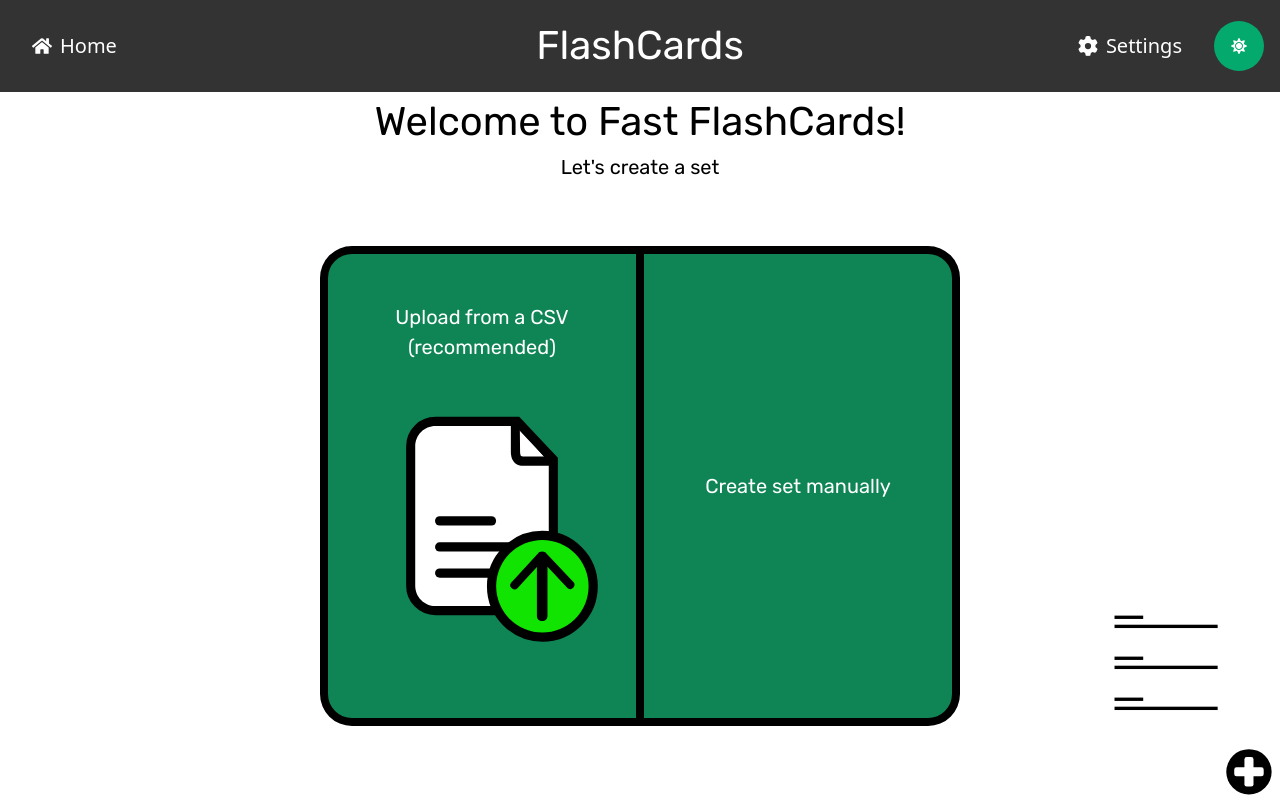
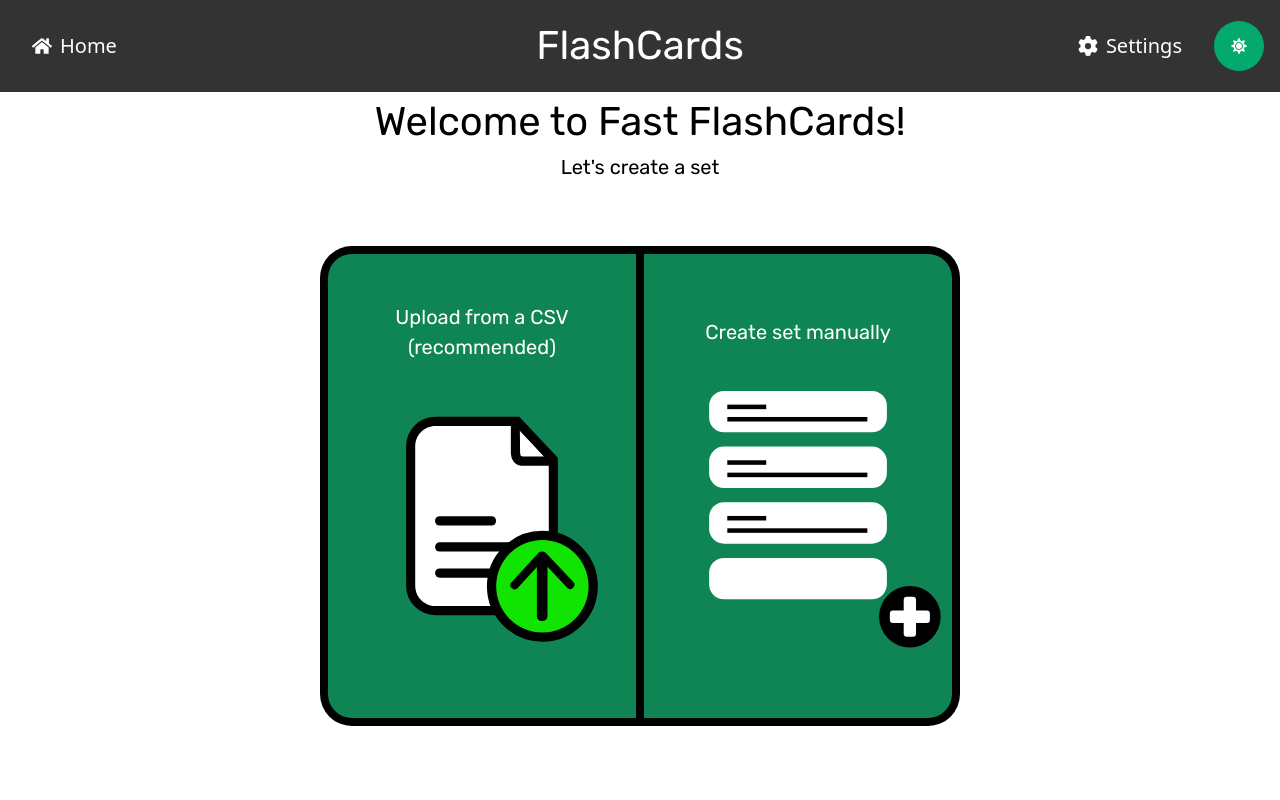
Before and after one commit to SamB221/FastFlashCards, a React (Vite) app: page /landing in a window 1280 px wide. Built offline with nearby package versions, Linux system fonts and the light colour scheme.

Commit message:
Fixed html id mixup

```diff
--- a/src/index.css
+++ b/src/index.css
@@ -617,7 +617,7 @@ input[type=submit]:hover {
     position: relative;
 }
 
-#manualIcon {
+#mascot {
     position: absolute;
     bottom: 0rem;
     right: 0rem;
--- a/src/pages/MasterPage.jsx
+++ b/src/pages/MasterPage.jsx
@@ -72,7 +72,7 @@ const MasterPage = () => {
                             <input type="button" value="Great! Next card" onClick={nextTrue}/>
                         </form>
                     </div>
-                    <img id="manualIcon" src="../../../mascot.svg" />
+                    <img id="mascot" src="../../../mascot.svg" />
                 </div>
             </>
         );
```
